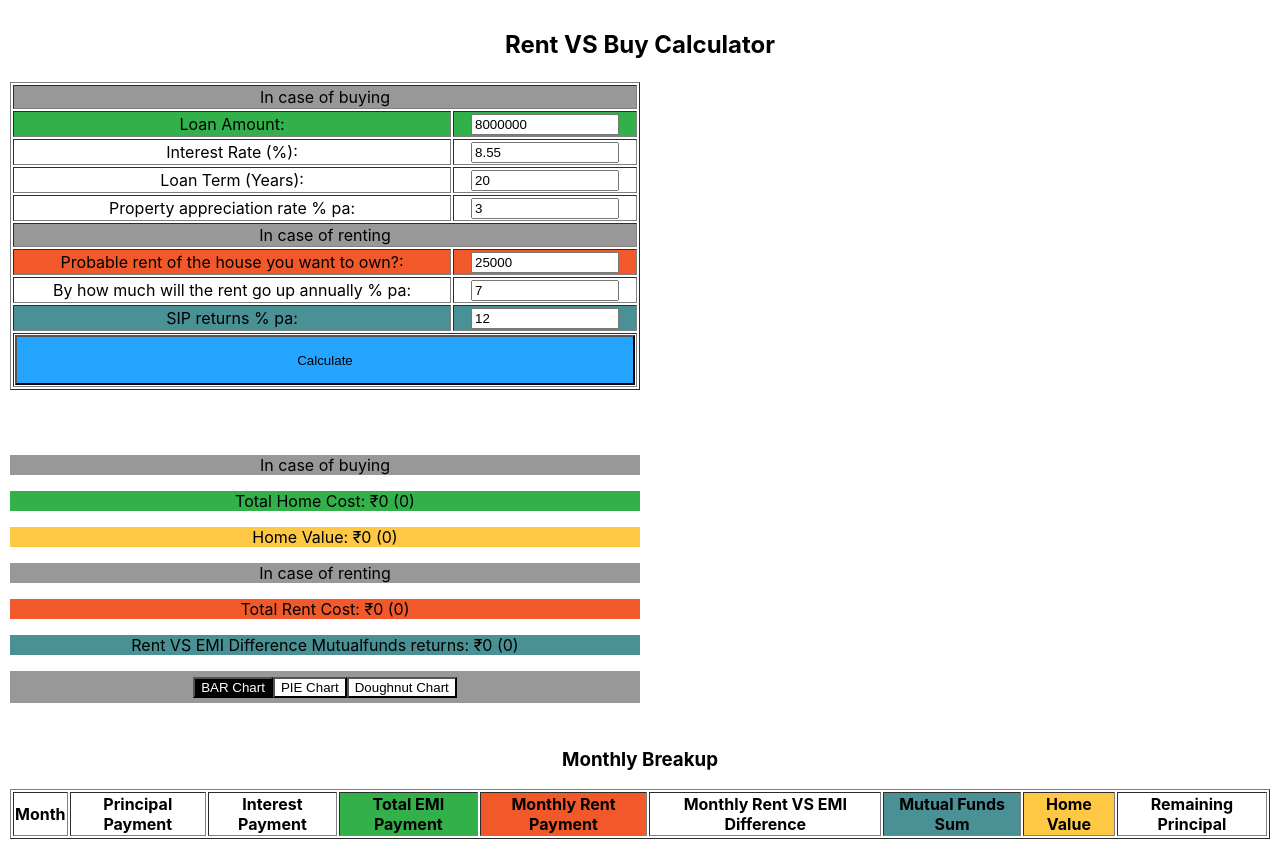
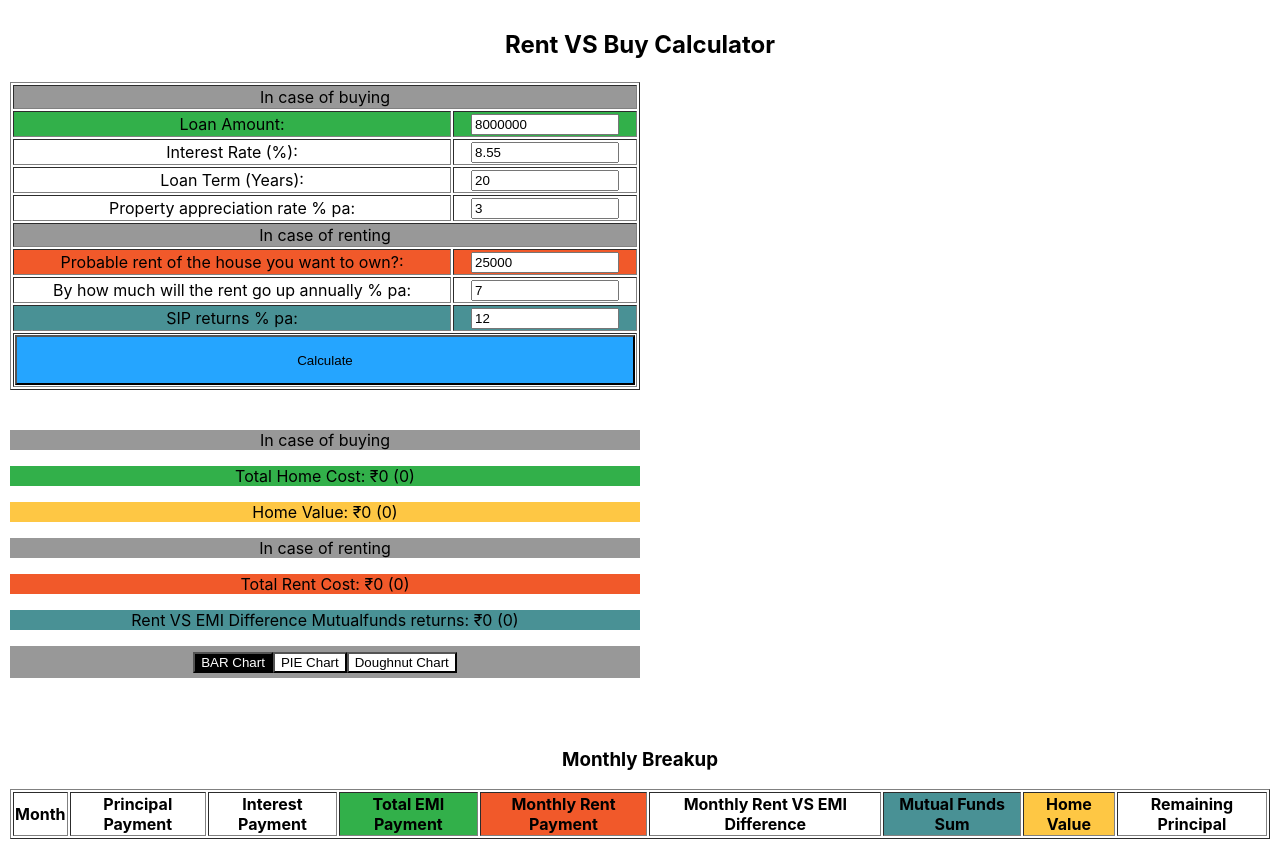
Before and after one commit to jaydev25/home-rent-vs-buy, a React (Create React App) app: page / in a window 1280 px wide. Built offline with nearby package versions, Linux system fonts and the light colour scheme.

Commit message:
CSS changes

```diff
--- a/src/HomeFundsCalc.js
+++ b/src/HomeFundsCalc.js
@@ -317,7 +317,7 @@ function HomeLoanCalculator() {
 
       <br />
       <div style={{ display: 'flex', flexWrap: 'wrap' }}>
-        <div style={{ flex: 1, width: '100%', margin: 'auto' }}>
+        <div style={{ flex: 1, width: '100%' }}>
           <p style={{ backgroundColor: '#989898' }}>In case of buying</p>
           <p style={{ backgroundColor: '#32b04a' }}>
             Total Home Cost:{' '}
```
